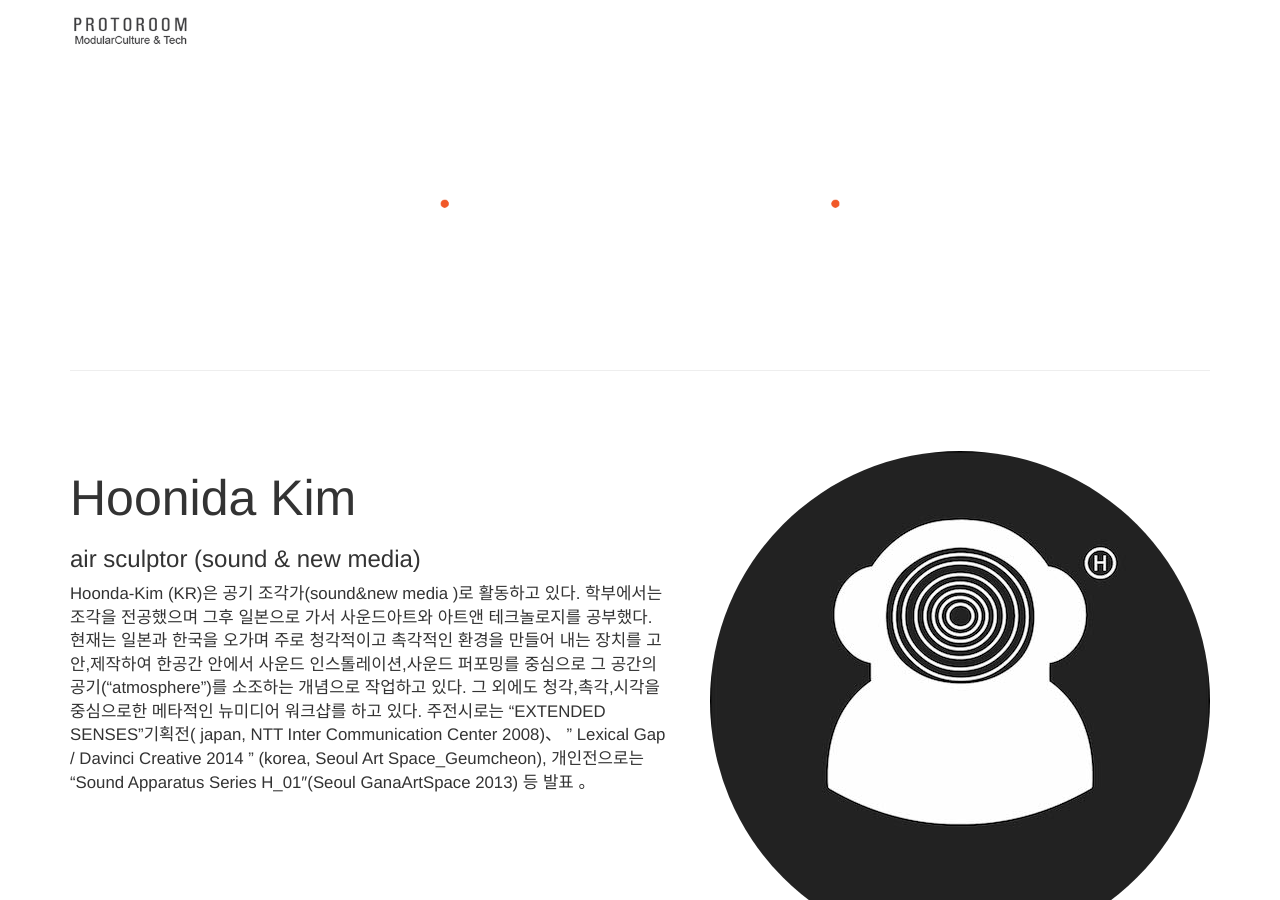
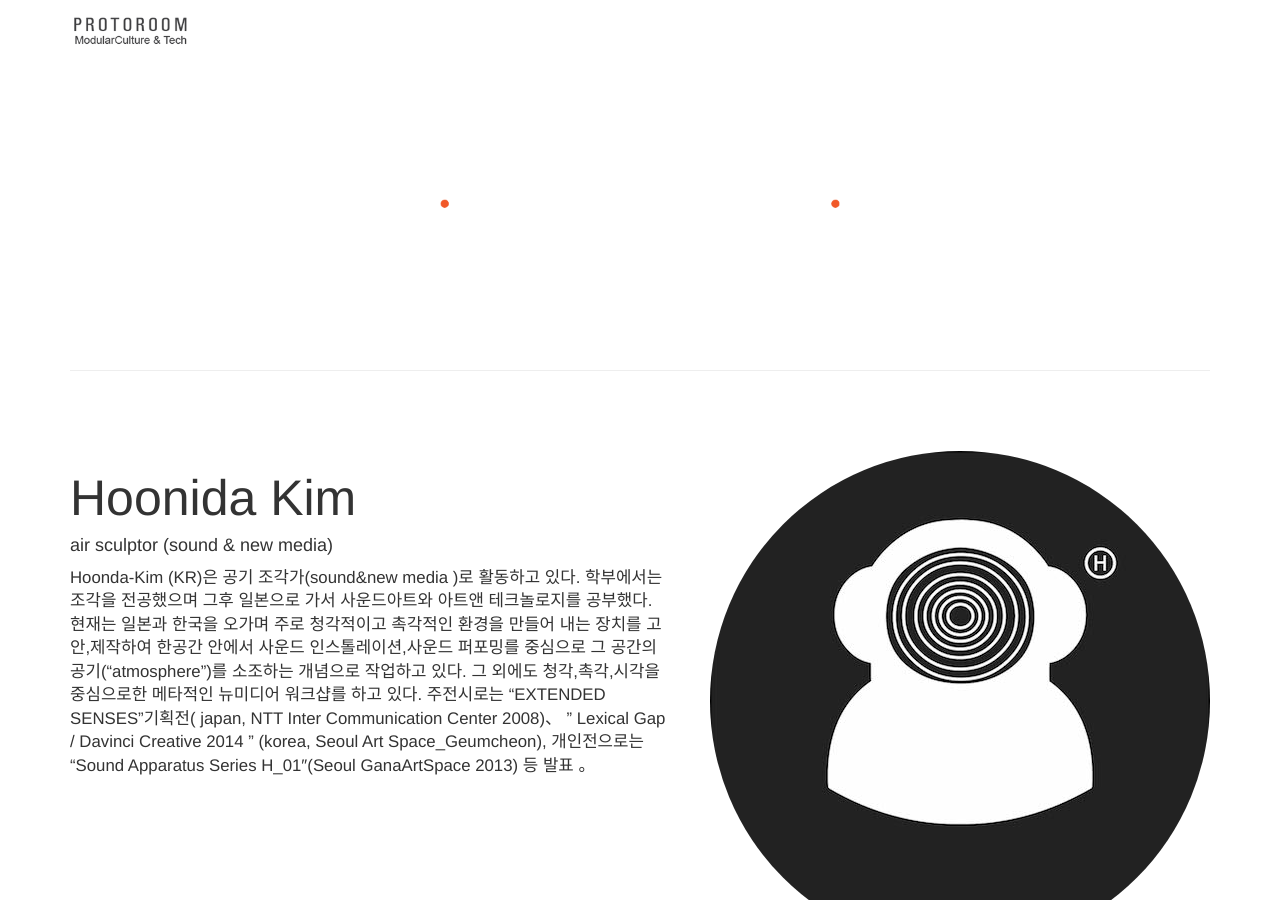
Before and after one commit to PROTOROOM/PROTOROOM, a Jekyll site: the page built from index.html, in a window 1280 px wide and 900 px high. Built offline with Jekyll 4.4.1, drawn with Linux system fonts in a browser that asks for light colours.

Commit message:
change header

```diff
--- a/_includes/features.html
+++ b/_includes/features.html
@@ -6,7 +6,7 @@
       <img class='{% cycle 'pull-right', 'pull-left' %}' src='{{ feature.image }}'>
       <!-- <h2>{{ feature.heading }}<span>{{ feature.subheading }}</span></h2> -->
       <h2>{{ feature.heading }}</h2>
-          <h3>{{ feature.subheading }}</h3>
+      <h4>{{ feature.subheading }}</h4>
       <div class='lead'>{{ feature.content }}</div>
     </section>
   {% endfor %}
```
